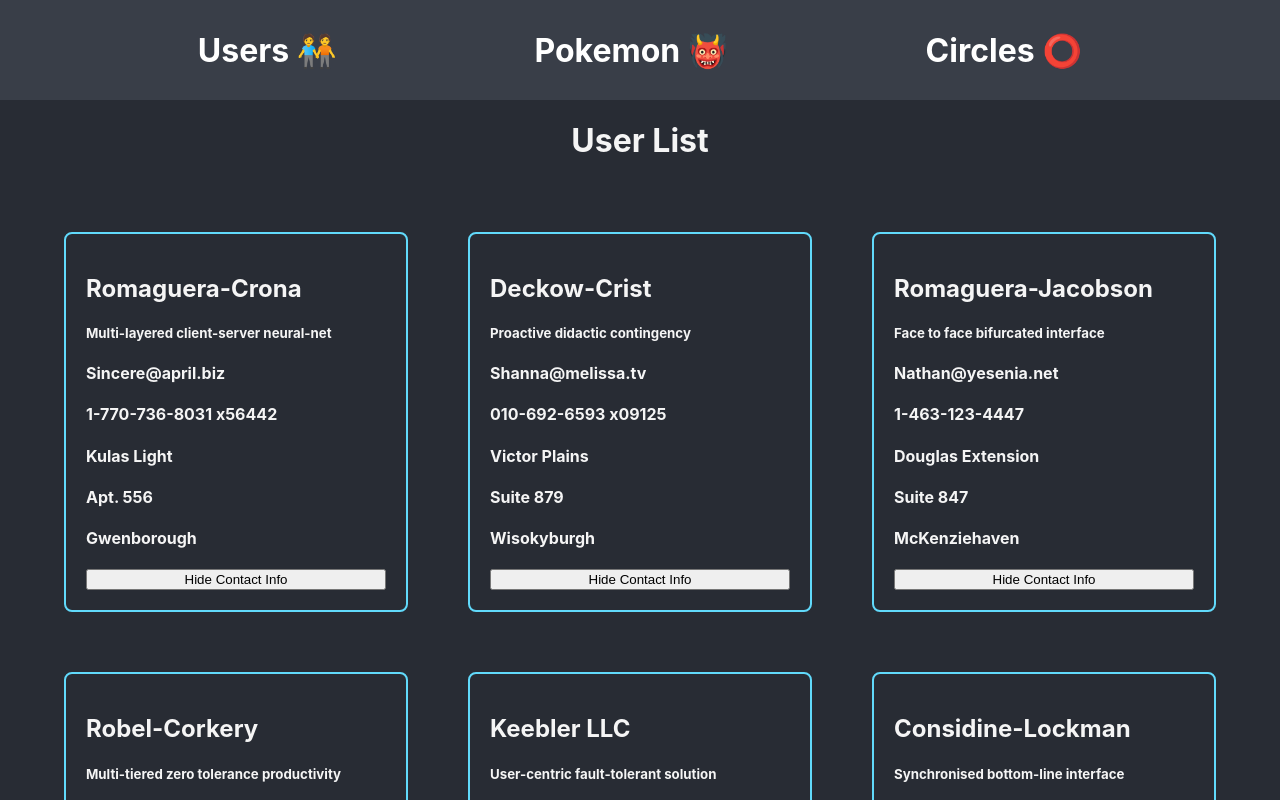
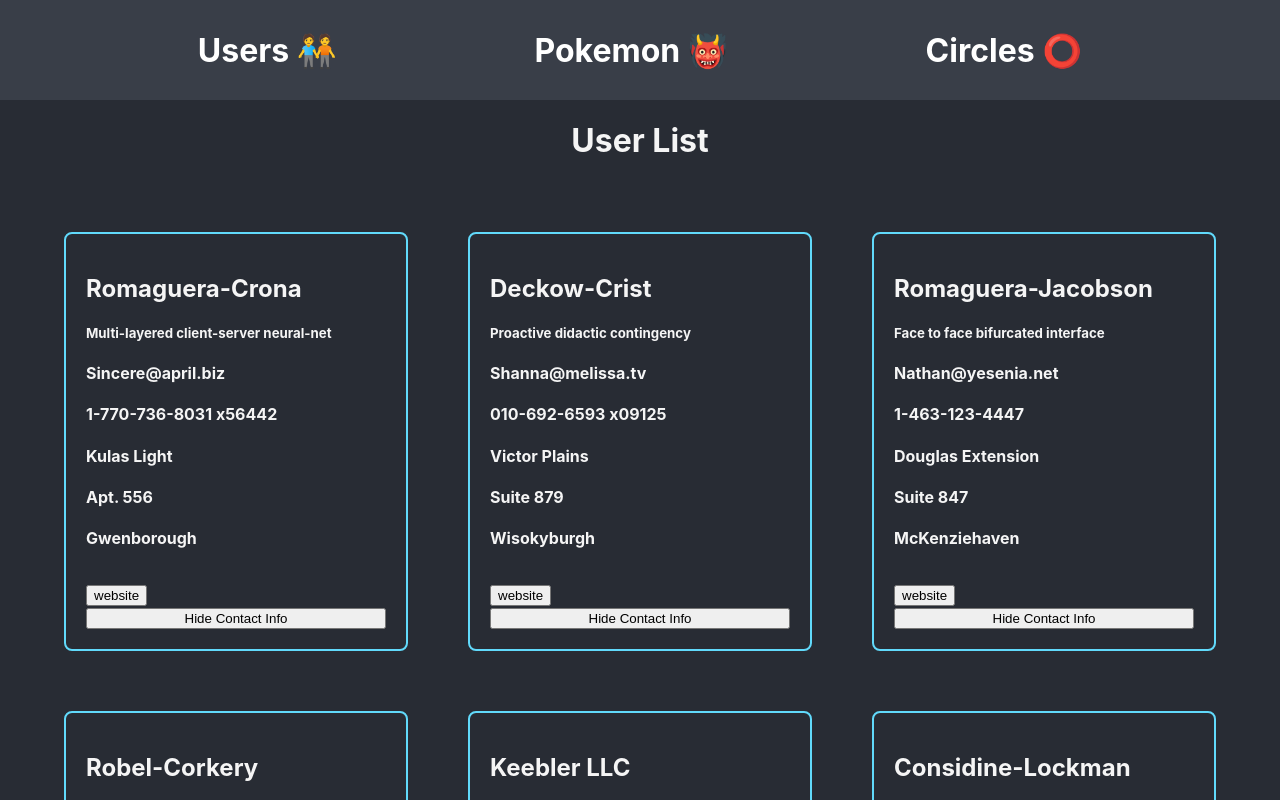
Before and after one commit to AndrewRentschler/react-state-and-data-lab, a React (Vite) app: page /users in a window 1280 px wide. Shown: the top 800 px of the page. Built offline with nearby package versions, Linux system fonts and the light colour scheme.

Commit message:
Website Button

```diff
--- a/src/components/UserCard/ContactInfo.jsx
+++ b/src/components/UserCard/ContactInfo.jsx
@@ -14,6 +14,9 @@
         <h4>{props.user.address.suite}</h4>
         <h4>{props.user.address.city} {props.user.address.zip}</h4>
       </div>
+      <a href={props.user.website}>
+        <button className="website-btn">website</button>
+      </a>
     </div>
   );
 }
```
